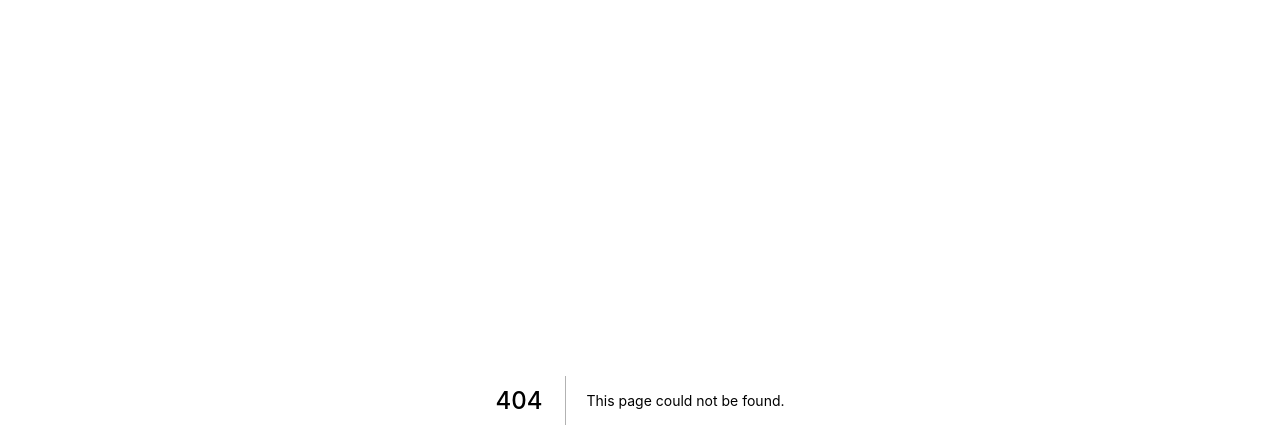
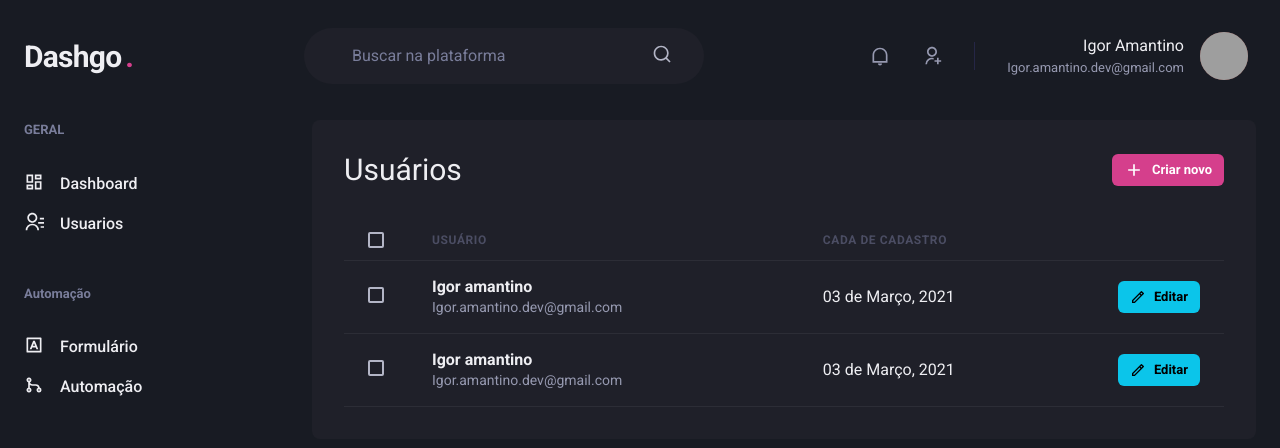
Before and after one commit to IgorGamantino/DashGo, a Next.js app: page /users in a window 1280 px wide. Before the commit this address had no page. Shown: the top 448 px of the page. Built offline with nearby package versions, Linux system fonts and the light colour scheme; grey boxes are pictures that could not be loaded.

Commit message:
criando pagina de user

```diff
--- a/src/pages/dashboard.tsx
+++ b/src/pages/dashboard.tsx
@@ -84,8 +84,6 @@
 
           </Box>
         </SimpleGrid>
-
-
      </Flex>
 
     </Flex>
--- /dev/null
+++ b/src/pages/users/index.tsx
@@ -0,0 +1,82 @@
+import { Box, Button, Checkbox, Flex, Heading, Icon, Table, Tbody, Th, Thead, Tr,Td, Text } from "@chakra-ui/react";
+import { RiAddLine, RiPencilLine, RiPercentLine } from "react-icons/ri";
+import { Header } from "../../components/form/Header";
+import { SideBar } from "../../components/form/SideBar";
+
+export default function UserList() {
+  return (
+    <Box>
+      <Header />
+
+
+     <Flex w='100%' my='6' maxW={1480} mx='auto' px='6'>
+        <SideBar />
+
+        <Box flex='1' borderRadius={8} bg='gray.800' p='8'>
+          <Flex mb='8' justify='space-between' align='center'>
+            <Heading size='lg'fontWeight='normal'>Usuários</Heading>
+
+            <Button as='a' size='sm' fontSize='small' colorScheme='pink'
+            leftIcon={<Icon as={RiAddLine} fontSize='20' />}>Criar novo</Button>
+
+          </Flex>
+
+        <Table colorScheme='whiteAlpha'>
+          <Thead>
+            <Tr>
+              <Th px='6' color='gray.300' width='8'>
+                <Checkbox  colorScheme='pink'/>
+              </Th>
+
+              <Th>Usuário</Th>
+              <Th>Cada de Cadastro</Th>
+              <Th w='8'></Th>
+            </Tr>
+          </Thead>
+
+          <Tbody>
+            <Tr>
+              <Td px='6'>
+                <Checkbox  colorScheme='pink'/>
+              </Td>
+
+              <Td>
+                <Box>
+                  <Text fontWeight='bold'>Igor amantino</Text>
+                  <Text fontSize='sm' color='gray.300'>Igor.amantino.dev@gmail.com</Text>
+                </Box>
+              </Td>
+              <Td>03 de Março, 2021</Td>
+              <Td>
+                <Button as='a' size='sm' fontSize='small' colorScheme='cyan'
+                leftIcon={<Icon as={RiPencilLine} fontSize='16' />}>Editar</Button>
+             </Td>
+            </Tr>
+
+            <Tr>
+              <Td px='6'>
+                <Checkbox  colorScheme='pink'/>
+              </Td>
+
+              <Td>
+                <Box>
+                  <Text fontWeight='bold'>Igor amantino</Text>
+                  <Text fontSize='sm' color='gray.300'>Igor.amantino.dev@gmail.com</Text>
+                </Box>
+              </Td>
+              <Td>03 de Março, 2021</Td>
+              <Td>
+                <Button as='a' size='sm' fontSize='small' colorScheme='cyan'
+                leftIcon={<Icon as={RiPencilLine} fontSize='16' />}>Editar</Button>
+             </Td>
+            </Tr>
+          </Tbody>
+       </Table>
+
+        </Box>
+
+
+     </Flex>
+    </Box>
+  );
+}
```
